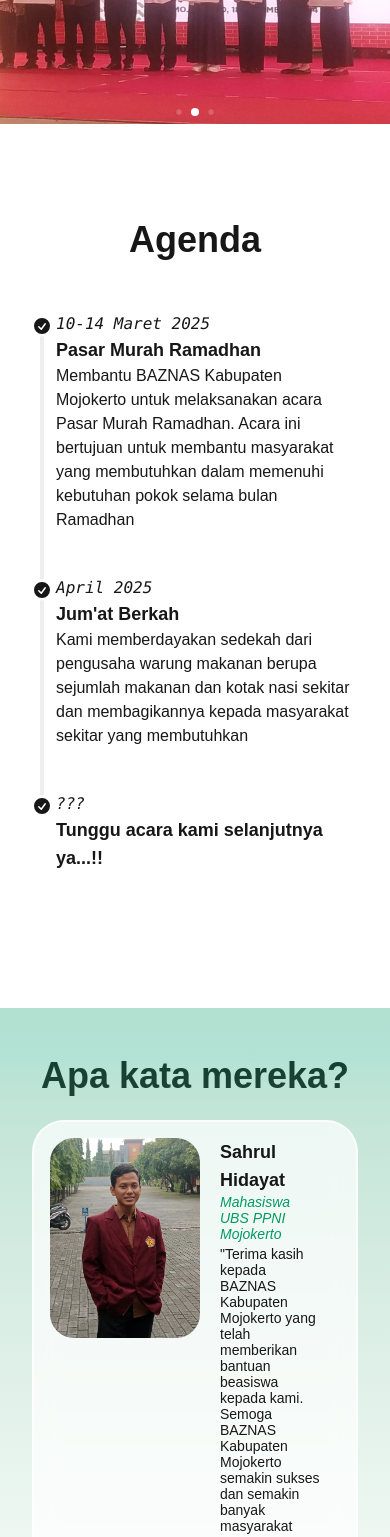
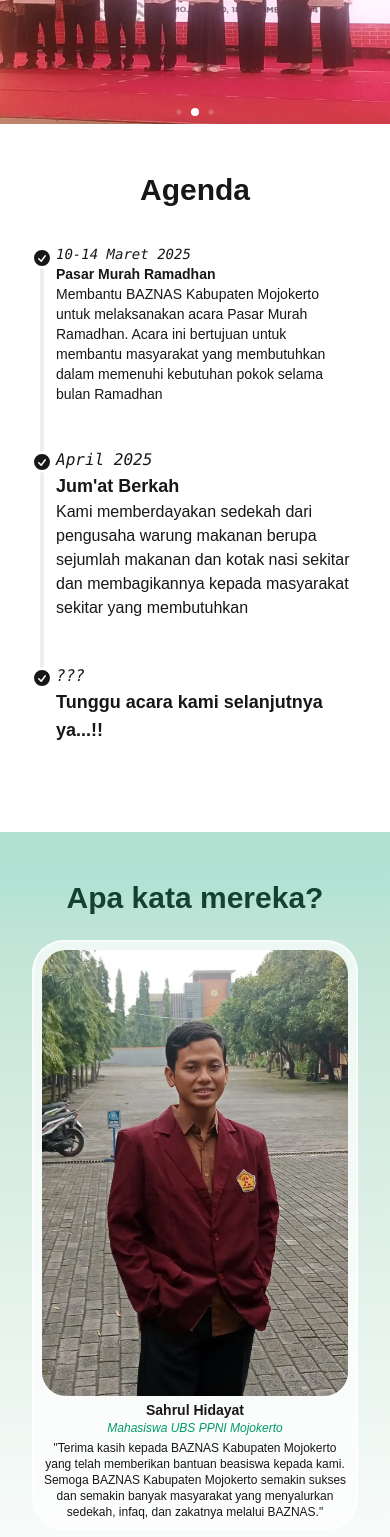
Before and after one commit to sahrulhidayat/skss-baznas-kab-mojokerto, a Next.js app: page / in a window 390 px wide. Shown: the part 240-1777 px from the top of the page. Built offline with nearby package versions, Linux system fonts and the light colour scheme.

Commit message:
Refactor TestimonialCard and Testimonials components; update styles for improved responsiveness and integrate Swiper for enhanced functionality.

```diff
--- a/app/components/TestimonialCard.tsx
+++ b/app/components/TestimonialCard.tsx
@@ -12,10 +12,8 @@ const TestimonialCard = ({
   testimonial: string;
 }) => {
   return (
-    <div
-      className="flex rounded-4xl border-2 border-white/70 bg-white/70 p-4 backdrop-blur-md"
-    >
-      <div className="rounded-3xl h-[200px] w-[150px] overflow-hidden flex-shrink-0">
+    <div className="xl:flex rounded-4xl border-2 border-white/70 bg-white/70 p-2 md:p-4 backdrop-blur-md">
+      <div className="rounded-3xl h-[125] w-[90] md:h-[160px] md:w-[110px] overflow-hidden flex-shrink-0 mx-auto mb-1 xl:mx-0">
         <Image
           src={imageSrc}
           alt="testimonials"
@@ -24,16 +22,18 @@ const TestimonialCard = ({
           className="object-cover object-center h-full w-full select-none pointer-events-none"
         />
       </div>
-      <div className="px-5 space-y-1 max-h-[200]">
+      <div className="md:px-4 space-y-1 max-h-[200] text-center xl:text-left">
         <div>
-          <h4 className="text-lg md:text-2xl font-bold select-none pointer-events-none">
+          <h4 className="text-sm sm:text-lg md:text-2xl font-bold select-none pointer-events-none">
             {name}
           </h4>
-          <p className="text-sm leading-4 md:leading-5 text-emerald-600 italic select-none pointer-events-none ">
+          <p className="text-xs sm:text-sm leading-4 md:leading-5 text-emerald-600 italic select-none pointer-events-none ">
             {profession}
           </p>
         </div>
-        <p className="text-sm leading-4 md:leading-4.5 select-none pointer-events-none">&quot;{testimonial}&quot;</p>
+        <p className="text-xs sm:text-sm leading-4 md:leading-4.5 select-none pointer-events-none">
+          &quot;{testimonial}&quot;
+        </p>
       </div>
     </div>
   );
--- a/app/components/Testimonials.tsx
+++ b/app/components/Testimonials.tsx
@@ -3,19 +3,26 @@
 import TestimonialCard from "./TestimonialCard";
 import { Swiper, SwiperSlide } from "swiper/react";
 import "swiper/css";
+import "swiper/css/pagination";
+
+import { Pagination } from "swiper/modules";
 
 const Testimonials = () => {
   return (
-    <div className="relative py-12">
-      <h1 className="text-4xl md:text-5xl font-bold text-center">
+    <div className="relative py-12 ">
+      <h1 className="text-3xl sm:text-4xl md:text-5xl font-bold text-center">
         Apa kata mereka?
       </h1>
-      <div className="max-7xl relative px-8 py-6 md:py-12 flex justify-center">
+      <div className="relative max-7xl px-8 py-6 md:py-12 object-center">
         <Swiper
           spaceBetween={30}
           pagination={{
-            clickable: true,
+            el: ".custom-pagination",
+            renderBullet: (index, className) => {
+              return `<span class="${className}" style="background-color: #50C878;"></span>`;
+            },
           }}
+          modules={[Pagination]}
           className="w-full max-w-7xl"
           breakpoints={{
             640: {
@@ -54,8 +61,8 @@ const Testimonials = () => {
             />
           </SwiperSlide>
         </Swiper>
+        <div className="custom-pagination mt-4 flex justify-center space-x-2 items-center mx-auto"></div>
       </div>
-
       <div className="absolute inset-0 bg-gradient-to-b from-emerald-600 to-white opacity-30"></div>
     </div>
   );
--- a/app/page.tsx
+++ b/app/page.tsx
@@ -7,9 +7,9 @@ export default function Home() {
     <>
       <AppBar />
       <ImageSlide />
-      <div className="max-7xl relative py-24 flex justify-center">
+      <div className="max-7xl relative py-12 flex justify-center">
         <div className="mx-auto max-w-2xl lg:mx-0">
-          <h1 className="text-4xl md:text-5xl font-bold mb-12 md:mb-24 px-8 text-center">Agenda</h1>
+          <h1 className="text-3xl sm:text-4xl md:text-5xl font-bold mb-8 md:mb-12 px-8 text-center">Agenda</h1>
           <ul className="px-8 timeline timeline-snap-icon max-md:timeline-compact timeline-vertical">
             <li>
               <div className="timeline-middle">
@@ -26,9 +26,9 @@ export default function Home() {
                   />
                 </svg>
               </div>
-              <div className="timeline-start mb-10 md:text-end">
-                <time className="font-mono italic">10-14 Maret 2025</time>
-                <div className="text-lg font-black">Pasar Murah Ramadhan</div>
+              <div className="text-sm timeline-start mb-10 md:text-end">
+                <time className="text-sm md:text-lg font-mono italic">10-14 Maret 2025</time>
+                <div className="text-sm md:text-lg font-black">Pasar Murah Ramadhan</div>
                 Membantu BAZNAS Kabupaten Mojokerto untuk melaksanakan acara
                 Pasar Murah Ramadhan. Acara ini bertujuan untuk membantu
                 masyarakat yang membutuhkan dalam memenuhi kebutuhan pokok
```
